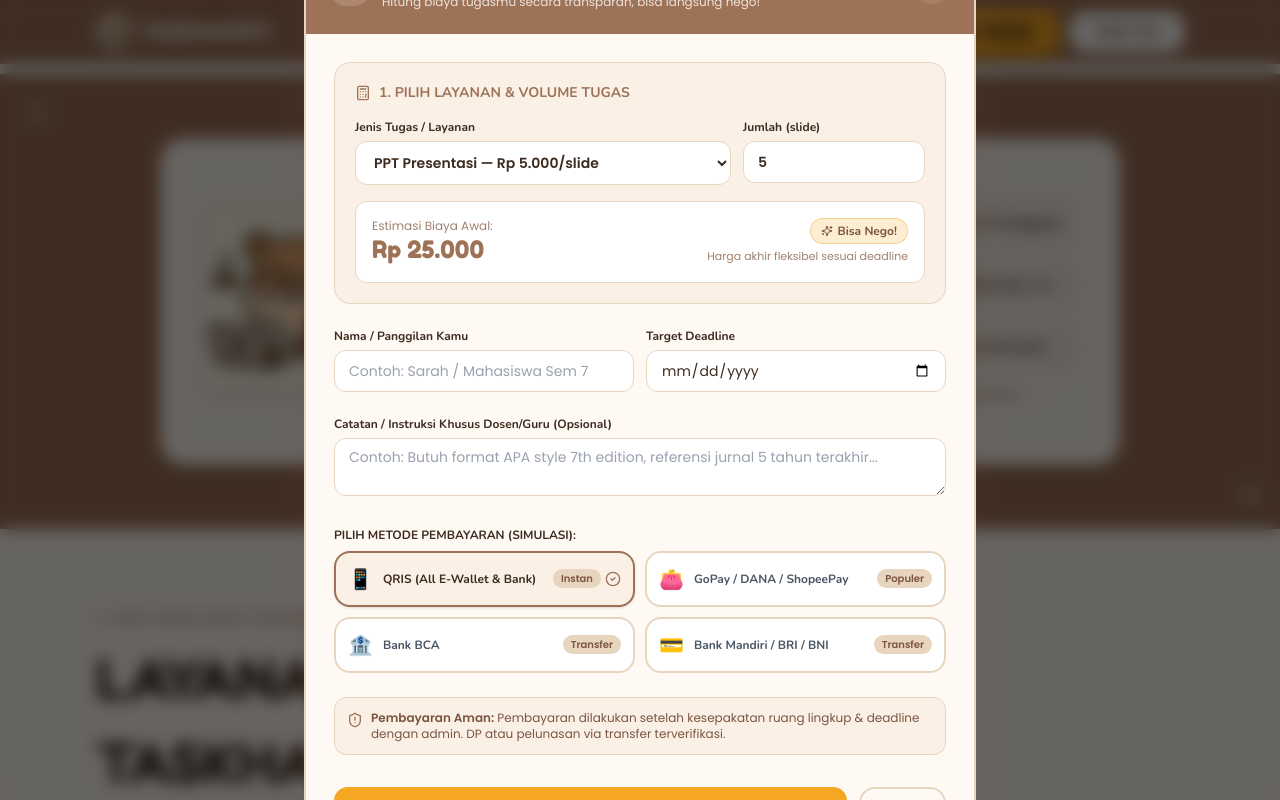
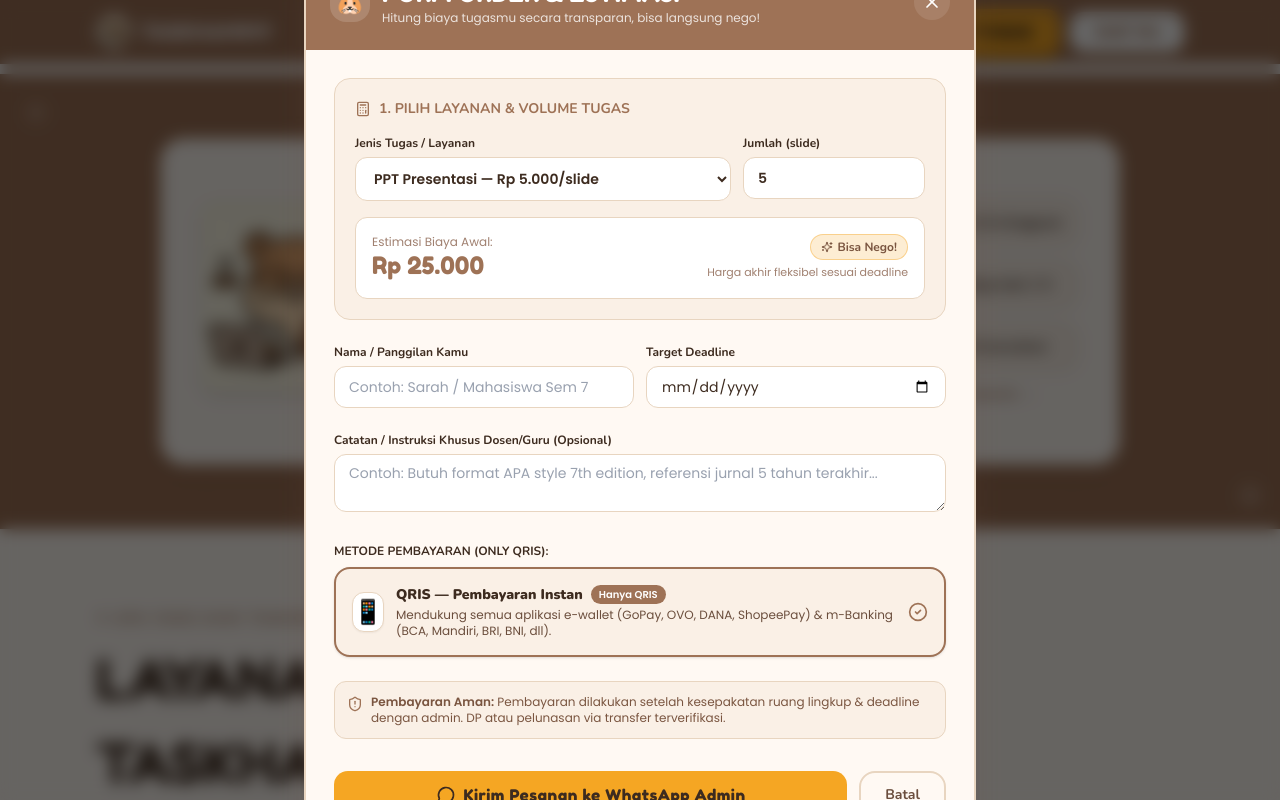
Before and after one commit to Abungmylove/taskhammy, a React (Vite) app: page / in a window 1280 px wide. Both pictures are taken after a click on the button "HITUNG ESTIMASI & ORDER". Shown: the part 726-1526 px from the top of the page. Built offline with nearby package versions, Linux system fonts and the light colour scheme.

Commit message:
feat: set payment method to QRIS only in order form

```diff
--- a/src/components/OrderModal.tsx
+++ b/src/components/OrderModal.tsx
@@ -46,10 +46,7 @@
 ];
 
 const PAYMENT_METHODS = [
-  { id: 'qris', name: 'QRIS (All E-Wallet & Bank)', icon: '📱', badge: 'Instan' },
-  { id: 'gopay_dana', name: 'GoPay / DANA / ShopeePay', icon: '👛', badge: 'Populer' },
-  { id: 'bca', name: 'Bank BCA', icon: '🏦', badge: 'Transfer' },
-  { id: 'mandiri_bri', name: 'Bank Mandiri / BRI / BNI', icon: '💳', badge: 'Transfer' },
+  { id: 'qris', name: 'QRIS (Semua Bank & E-Wallet: GoPay, OVO, DANA, BCA, Mandiri, dll)', icon: '📱', badge: 'Hanya QRIS' },
 ];
 
 export const OrderModal: React.FC<OrderModalProps> = ({ isOpen, onClose, defaultService }) => {
@@ -229,36 +226,31 @@
             />
           </div>
 
-          {/* Step 3: Pilihan Payment Method Ala-ala */}
+          {/* Step 3: Pilihan Payment Method (Hanya QRIS) */}
           <div>
             <label className="block text-xs font-bold text-[#3D2B1F] mb-2" style={{ fontFamily: 'Nunito' }}>
-              PILIH METODE PEMBAYARAN (SIMULASI):
+              METODE PEMBAYARAN (ONLY QRIS):
             </label>
-            <div className="grid grid-cols-1 sm:grid-cols-2 gap-2.5">
-              {PAYMENT_METHODS.map((pm) => (
-                <div
-                  key={pm.id}
-                  onClick={() => setSelectedPayment(pm.id)}
-                  className={`cursor-pointer p-3 rounded-2xl border-2 flex items-center justify-between transition-all ${
-                    selectedPayment === pm.id
-                      ? 'bg-[#FAF0E6] border-[#9E7256] text-[#3D2B1F] shadow-sm'
-                      : 'bg-white border-[#E8D5C0] text-gray-600 hover:border-[#C4A882]'
-                  }`}
-                >
-                  <div className="flex items-center gap-2.5">
-                    <span className="text-xl">{pm.icon}</span>
-                    <span className="text-xs font-bold" style={{ fontFamily: 'Nunito' }}>
-                      {pm.name}
+            <div className="p-4 rounded-2xl border-2 border-[#9E7256] bg-[#FAF0E6] flex items-center justify-between shadow-sm">
+              <div className="flex items-center gap-3">
+                <div className="w-10 h-10 rounded-xl bg-white border border-[#E8D5C0] flex items-center justify-center text-2xl shadow-xs">
+                  📱
+                </div>
+                <div>
+                  <div className="flex items-center gap-2">
+                    <span className="text-sm font-black text-[#3D2B1F]" style={{ fontFamily: 'Nunito' }}>
+                      QRIS — Pembayaran Instan
+                    </span>
+                    <span className="text-[10px] font-bold bg-[#9E7256] text-white px-2 py-0.5 rounded-full">
+                      Hanya QRIS
                     </span>
                   </div>
-                  <div className="flex items-center gap-1">
-                    <span className="text-[10px] font-bold bg-[#E8D5C0] text-[#7A5540] px-2 py-0.5 rounded-full">
-                      {pm.badge}
-                    </span>
-                    {selectedPayment === pm.id && <CheckCircle2 className="w-4 h-4 text-[#9E7256]" />}
-                  </div>
+                  <p className="text-xs text-[#6B4E3D] mt-0.5" style={{ fontFamily: 'Poppins' }}>
+                    Mendukung semua aplikasi e-wallet (GoPay, OVO, DANA, ShopeePay) & m-Banking (BCA, Mandiri, BRI, BNI, dll).
+                  </p>
                 </div>
-              ))}
+              </div>
+              <CheckCircle2 className="w-5 h-5 text-[#9E7256] flex-shrink-0 ml-2" />
             </div>
           </div>
 
```
